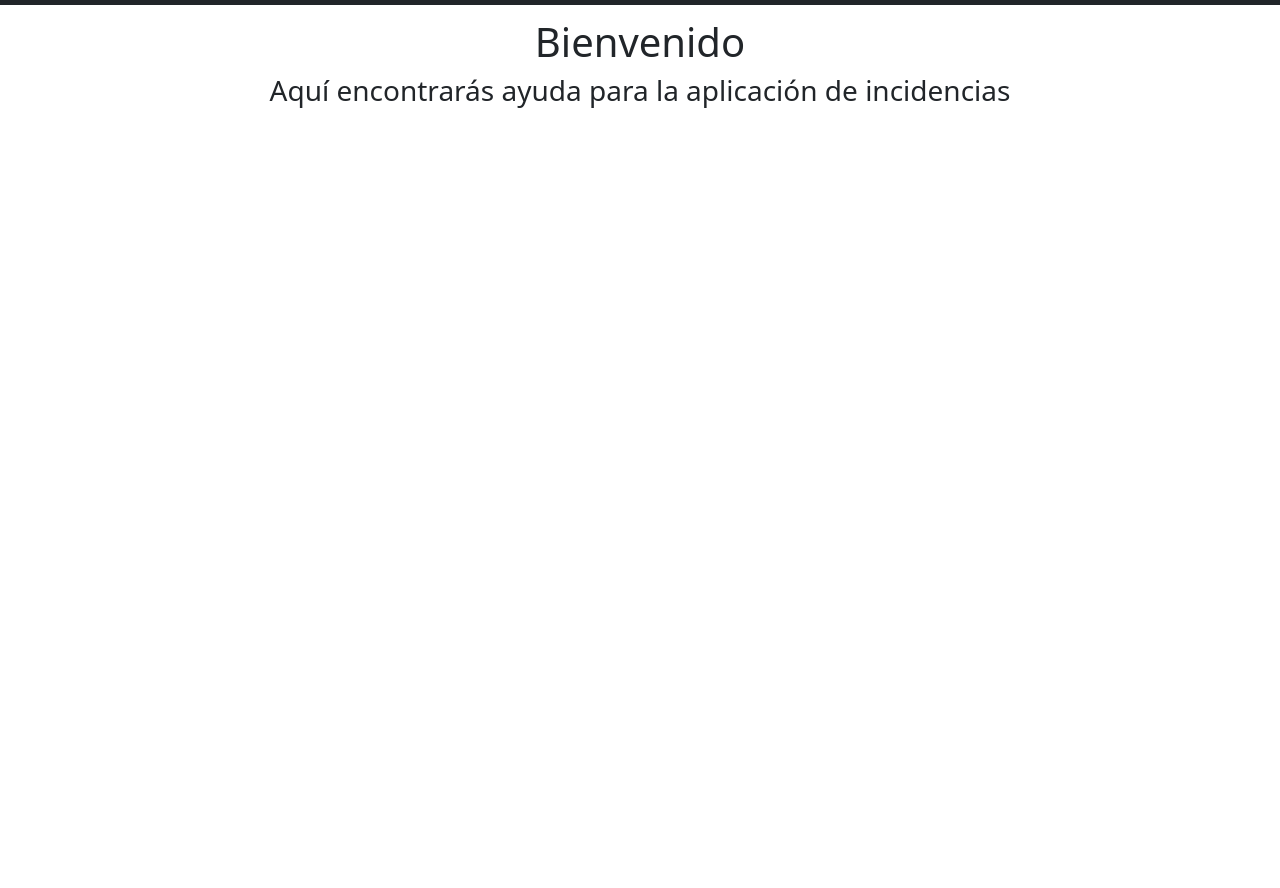
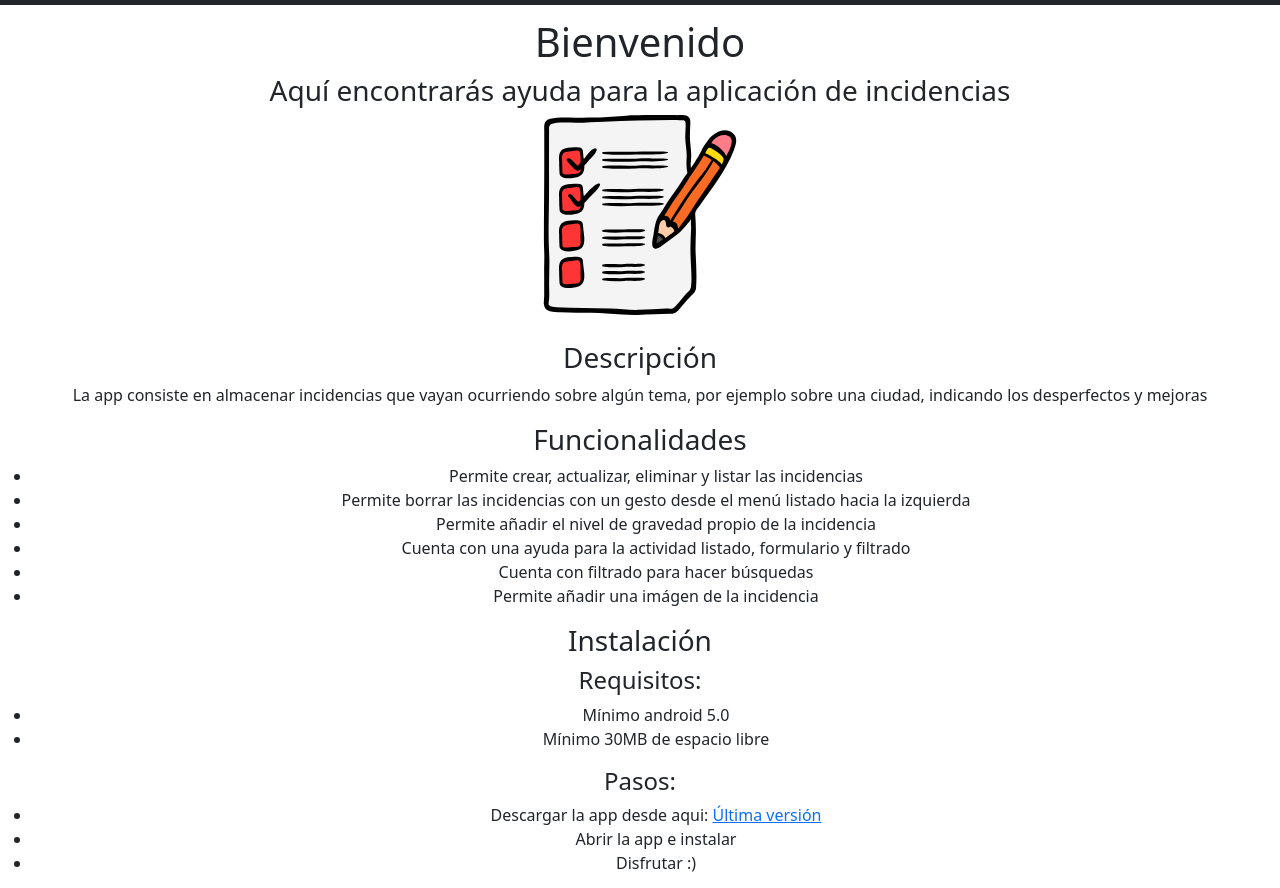
Before and after one commit to luquee21/Incidencias, a plain HTML site: page docs/index.html in a window 1280 px wide. Shown: the part 51-939 px from the top of the page. Before the commit the page ends 800 px from the top, so only its background shows below. Drawn offline with nearby package versions, Linux system fonts and the light colour scheme.

Commit message:
-Tarea 8: Terminado

```diff
--- /dev/null
+++ b/docs/css/css.css
@@ -0,0 +1,17 @@
+p{
+    text-align: center;
+}
+h3{
+    text-align: center;
+}
+h1{
+    text-align: center;
+}
+
+h4{
+    text-align: center;
+}
+
+ul li{
+    text-align: center;
+}
--- a/docs/index.html
+++ b/docs/index.html
@@ -12,6 +12,7 @@
           rel="stylesheet">
 
     <title>Ayuda IncidencesApp</title>
+    <link href="./css/css.css" rel="stylesheet" type="text/css"/>
 </head>
 
 <body>
@@ -23,8 +24,8 @@
             IncidencesApp
         </a>
         <button aria-controls="navbarNav" aria-expanded="false" aria-label="Toggle navigation"
-                class="navbar-toggler"
-                data-bs-target="#navbarNav" data-bs-toggle="collapse" type="button">
+                class="navbar-toggler" data-bs-target="#navbarNav" data-bs-toggle="collapse"
+                type="button">
             <span class="navbar-toggler-icon"></span>
         </button>
         <div class="collapse navbar-collapse" id="navbarNav">
@@ -42,8 +43,53 @@
         </div>
     </div>
 </nav>
-<h1 style="text-align: center; padding-top: 1%;">Bienvenido</h1>
-<h3 style="text-align: center;">Aquí encontrarás ayuda para la aplicación de incidencias</h3>
+<h1 style="padding-top: 1%;">Bienvenido</h1>
+<h3>Aquí encontrarás ayuda para la aplicación de incidencias</h3>
+<img src="images/notas.svg"
+     style="margin: auto; width: 25%;height: 25%; display: flex; justify-content: center;">
+
+<h3 style="text-align: center; padding-top: 2%;">Descripción</h3>
+<p>La app consiste en almacenar incidencias que vayan ocurriendo sobre algún tema, por ejemplo sobre
+    una ciudad,
+    indicando los desperfectos y mejoras</p>
+
+<h3>Funcionalidades</h3>
+<ul>
+    <li>Permite crear, actualizar, eliminar y listar las incidencias</li>
+    <li>Permite borrar las incidencias con un gesto desde el menú listado hacia la izquierda</li>
+    <li>Permite añadir el nivel de gravedad propio de la incidencia</li>
+    <li>Cuenta con una ayuda para la actividad listado, formulario y filtrado</li>
+    <li>Cuenta con filtrado para hacer búsquedas</li>
+    <li>Permite añadir una imágen de la incidencia</li>
+
+</ul>
+
+
+<h3>Instalación</h3>
+<h4>Requisitos:</h4>
+<ul>
+    <li>Mínimo android 5.0</li>
+    <li>Mínimo 30MB de espacio libre</li>
+</ul>
+
+<h4>Pasos:</h4>
+<ul>
+    <li>Descargar la app desde aqui: <a
+            href="https://github.com/luquee21/Incidencias/releases/latest"> Última
+        versión</a></li>
+    <li>Abrir la app e instalar</li>
+    <li>Disfrutar :)</li>
+</ul>
+
+<h3>Autor</h3>
+<p>La app ha sido creada por:</p>
+<p><strong>Miguel Ángel Luque</strong>: <a href="https://github.com/luquee21/">Github</a></p>
+
+<h3>Licencia</h3>
+<p>Este proyecto está bajo la licencia <a
+        href="https://github.com/luquee21/Incidencias/blob/master/License.md"> para detalles.</p>
+
+
 <script crossorigin="anonymous"
         integrity="sha384-b5kHyXgcpbZJO/tY9Ul7kGkf1S0CWuKcCD38l8YkeH8z8QjE0GmW1gYU5S9FOnJ0"
         src="https://cdn.jsdelivr.net/npm/bootstrap@5.0.0-beta2/dist/js/bootstrap.bundle.min.js"></script>
```
